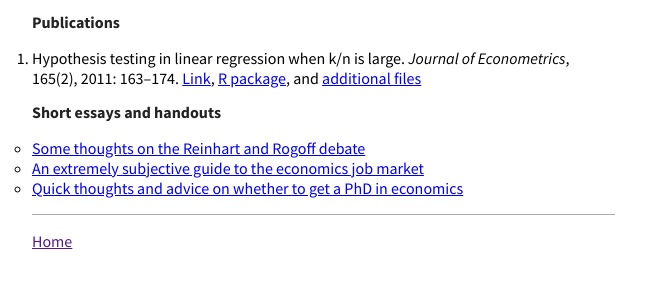
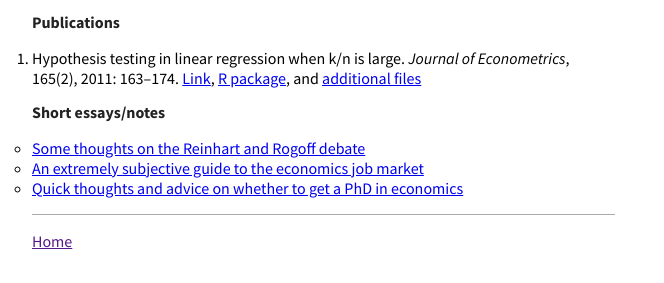
Before and after one commit to mmkuang/grayclhn.github.io, a Jekyll site: the page built from index.md, in a window 1280 px wide. Shown: the part 614-897 px from the top of the page, without its empty margins (0-664 px from the left). Built offline with Jekyll 4.4.1, drawn with Linux system fonts in a browser that asks for light colours; Markdown is read by kramdown in place of the engine named in the settings.

Commit message:
Change label on homepage

```diff
--- a/index.md
+++ b/index.md
@@ -58,7 +58,7 @@ Elliott and Allan Timmermann.
    [R package](/dl/ftestLargeK_1.0.tar.gz), and
    [additional files](/dl/calhoun-2010-ftest.tar.gz)
 
-## Short essays and handouts
+## Short essays/notes
 * [Some thoughts on the Reinhart and Rogoff debate](http://pseudotrue.com/2013/04/24/some-thoughts-on-the-reinhart-and-rogoff-debate)
 * [An extremely subjective guide to the economics job market](/dl/job-market-notes)
 * [Quick thoughts and advice on whether to get a PhD in economics](/dl/econ-grad-school)
```
